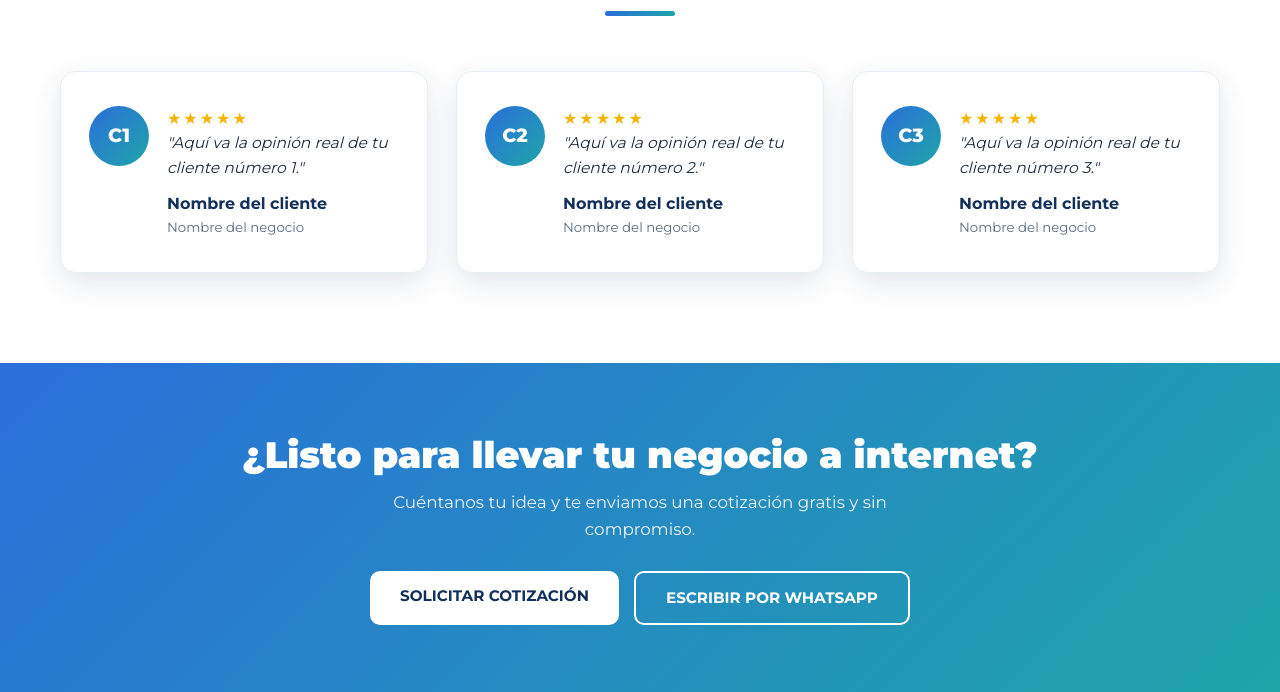
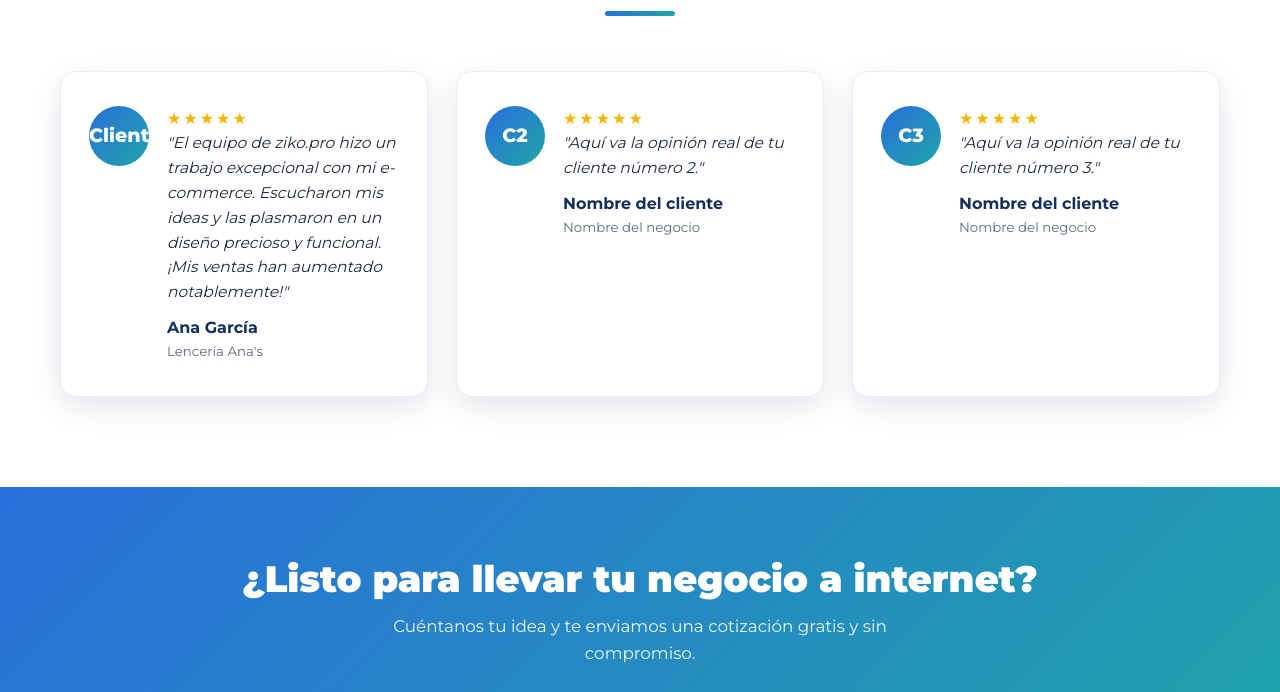
Before and after one commit to zikopro820/ziko, a plain HTML site: page index.html in a window 1280 px wide. Shown: the part 3776-4468 px from the top of the page. Drawn offline with Linux system fonts and the light colour scheme.

Commit message:
Revise customer testimonial in index.html
Updated customer testimonial with new content and name.

```diff
--- a/index.html
+++ b/index.html
@@ -182,11 +182,11 @@
       </div>
       <div class="grid-3">
         <div class="card testi reveal">
-          <div class="avatar">C1</div>
+          <div class="avatar">Cliente</div>
           <div>
             <div class="stars">★★★★★</div>
-            <p>"Aquí va la opinión real de tu cliente número 1."</p>
-            <strong>Nombre del cliente</strong><small>Nombre del negocio</small>
+            <p>"El equipo de ziko.pro hizo un trabajo excepcional con mi e-commerce. Escucharon mis ideas y las plasmaron en un diseño precioso y funcional. ¡Mis ventas han aumentado notablemente!"</p>
+            <strong>Ana García</strong><small>Lencería Ana's</small>
           </div>
         </div>
         <div class="card testi reveal">
```
